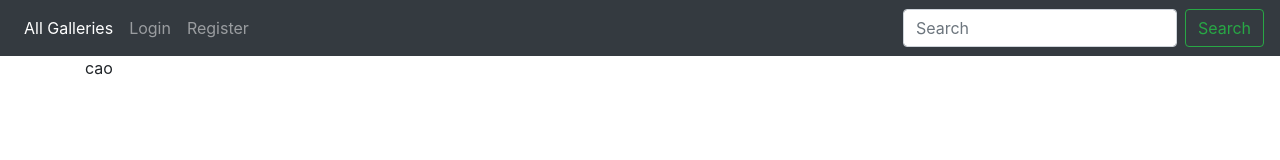
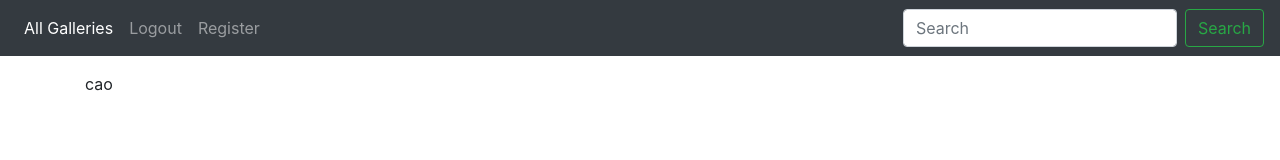
Before and after one commit to MajaMarkovic1/gallery-app, a Vue app: page /all-galleries in a window 1280 px wide. Shown: the top 160 px of the page. Built offline with nearby package versions, Linux system fonts and the light colour scheme; sample sign-in values are in the browser's storage.

Commit message:
login-logout

```diff
--- a/src/App.vue
+++ b/src/App.vue
@@ -27,3 +27,10 @@ export default {
   }
 }
 </script>
+
+<style>
+
+.container {
+  margin-top: 1rem;
+}
+</style>
--- a/src/components/Login.vue
+++ b/src/components/Login.vue
@@ -39,7 +39,8 @@ export default {
     data(){
         return {
             email: '',
-            password: ''
+            password: '',
+
         }
     },
 
@@ -50,7 +51,7 @@ export default {
                     this.$emit('userAuthenticated', true)
                     this.$router.push('/all-galleries')
                 })
-                .catch((err) => { console.log(err) })
+                .catch(err => console.log(err) )
         }
     }
 
--- a/src/components/NavBar.vue
+++ b/src/components/NavBar.vue
@@ -9,9 +9,12 @@
                         <span class="sr-only">(current)</span></router-link>
                     </li>
                     <li class="nav-item">
-                        <router-link class="nav-link" to="/login">
+                        <router-link class="nav-link" to="/login" v-if="!isAuthenticated">
                             Login
                         </router-link>
+                    </li>
+                    <li>
+                        <a class="nav-link" href="#" v-if="isAuthenticated" @click="logout">Logout</a>
                     </li>
                     <li class="nav-item">
                         <a class="nav-link" href="#">Register</a>
@@ -27,9 +30,19 @@
 </template>
 
 <script>
+import { authService } from '../services/Auth'
+
 export default {
     props: {
         isAuthenticated: Boolean,
     },
+
+    methods: {
+        logout(){
+            authService.logout()
+            this.$emit('userAuthenticated', false)
+            this.$router.push('/login')
+        }
+    }
 }
 </script>
--- a/src/main.js
+++ b/src/main.js
@@ -1,8 +1,17 @@
 import Vue from "vue";
 import App from "./App.vue";
 import router from "./router";
+import { authService } from './services/Auth';
 
 Vue.config.productionTip = false;
+
+router.beforeEach((to, from, next) => {
+  if (to.name === 'login' && authService.isAuthenticated()){
+    next({path: 'all-galleries'})
+  } else {
+    next()
+  }
+})
 
 new Vue({
   router,
```
Also changed, not shown: 1 other file (tests, documents, lock files or other folders).
